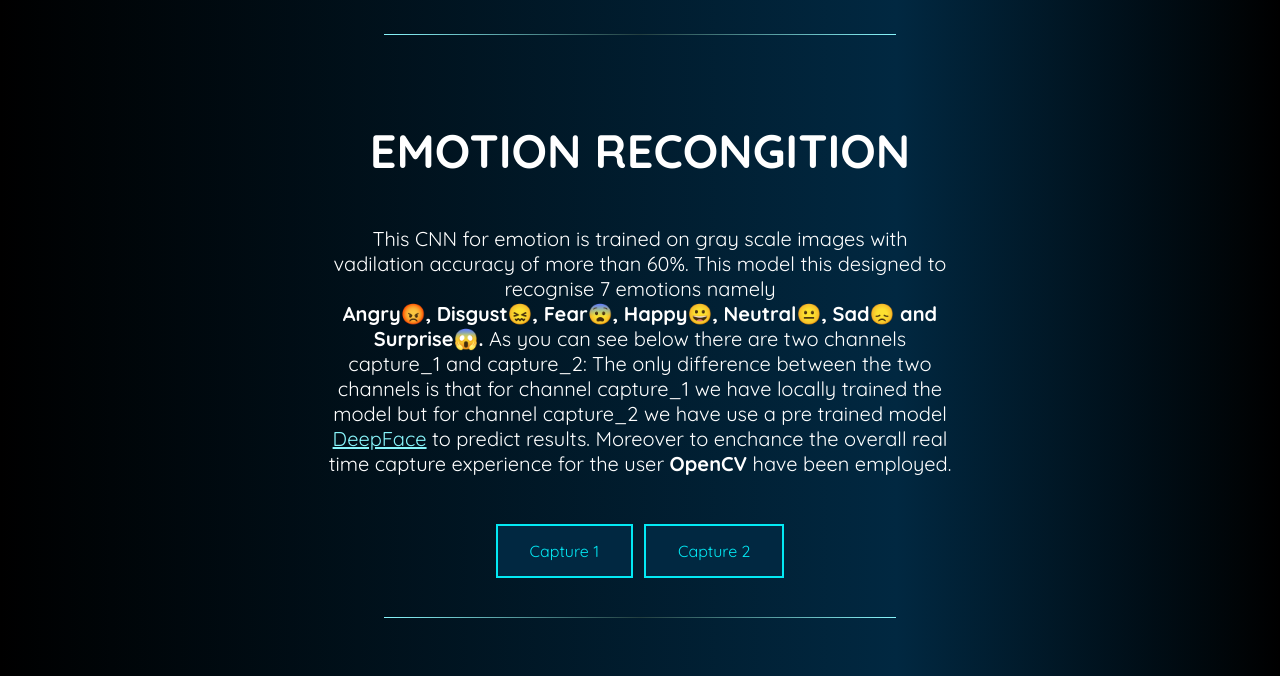
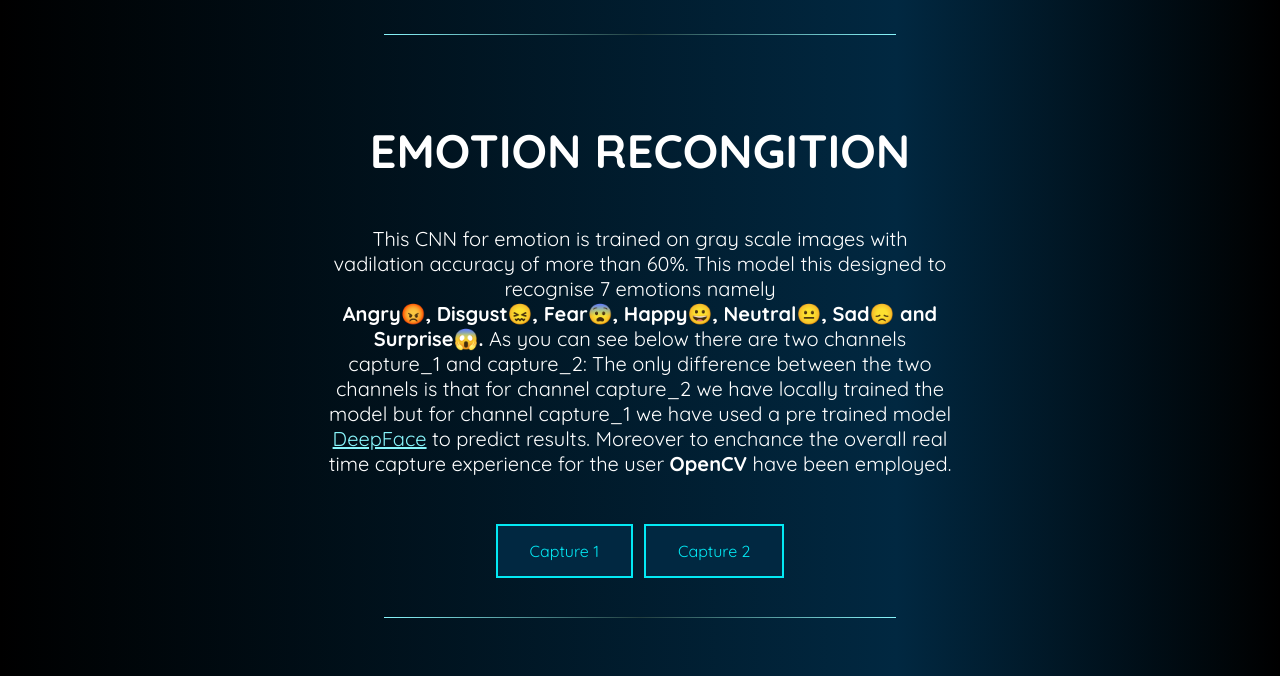
Before and after one commit to SEVERUS2001/ESR_dev_drive_2021, a Flask app: page / in a window 1280 px wide. Shown: the part 1320-1996 px from the top of the page. Run offline with Flask 2, Linux system fonts and the light colour scheme; some libraries are stand-ins or nearby versions.

Commit message:
changed emotion content

```diff
--- a/templates/index.html
+++ b/templates/index.html
@@ -549,8 +549,8 @@
                 60%. This model this designed to recognise 7 emotions namely<br>
                 <strong>Angry😡, Disgust😖, Fear😨, Happy😀, Neutral😐, Sad😞 and Surprise😱.</strong>
                 As you can see below there are two channels capture_1 and capture_2: The only difference between the two
-                channels is that for channel capture_1
-                we have locally trained the model but for channel capture_2 we have use a pre trained model <span><a
+                channels is that for channel capture_2
+                we have locally trained the model but for channel capture_1 we have used a pre trained model <span><a
                         class="link" href="https://github.com/serengil/deepface">DeepFace</a></span> to predict
                 results. Moreover to enchance the overall real time capture experience for the user <b>OpenCV</b> have
                 been employed.
```
